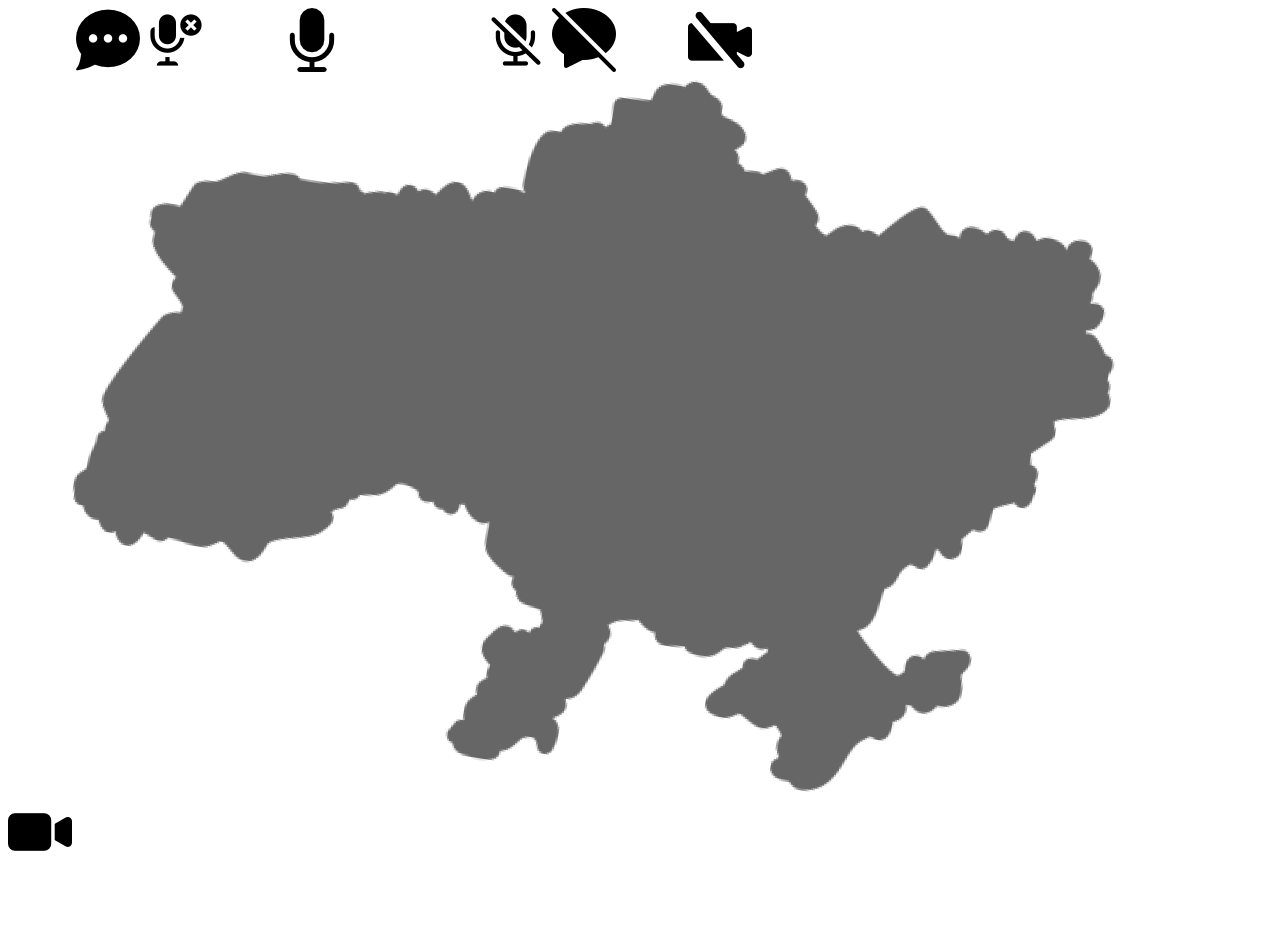
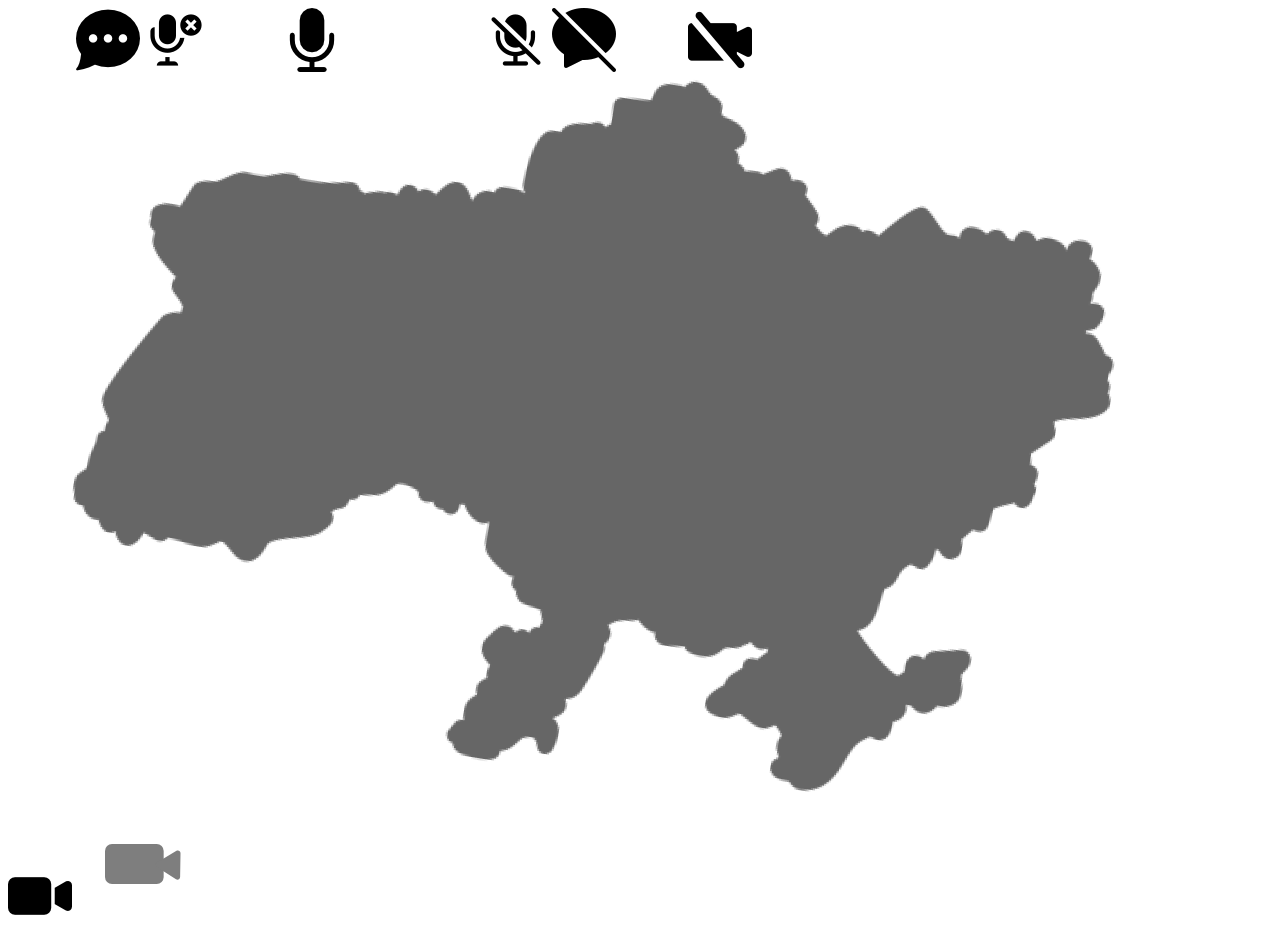
Before and after one commit to Artemissssss/-------------------, a plain HTML site: page index.html in a window 1280 px wide. Before the commit the page ends 876 px from the top, so only its background shows below. Drawn offline with Linux system fonts and the light colour scheme.

Commit message:
Update index.html

```diff
--- a/index.html
+++ b/index.html
@@ -23,6 +23,7 @@
         <img src="./img/ukraine 1.png" alt="">
         <img src="./img/video-camera (1).png" alt="">
         <img src="./img/video-camera.png" alt="">
+    <img src="./favicon.svg" alt="">
 </body>
 
 </html>
```
